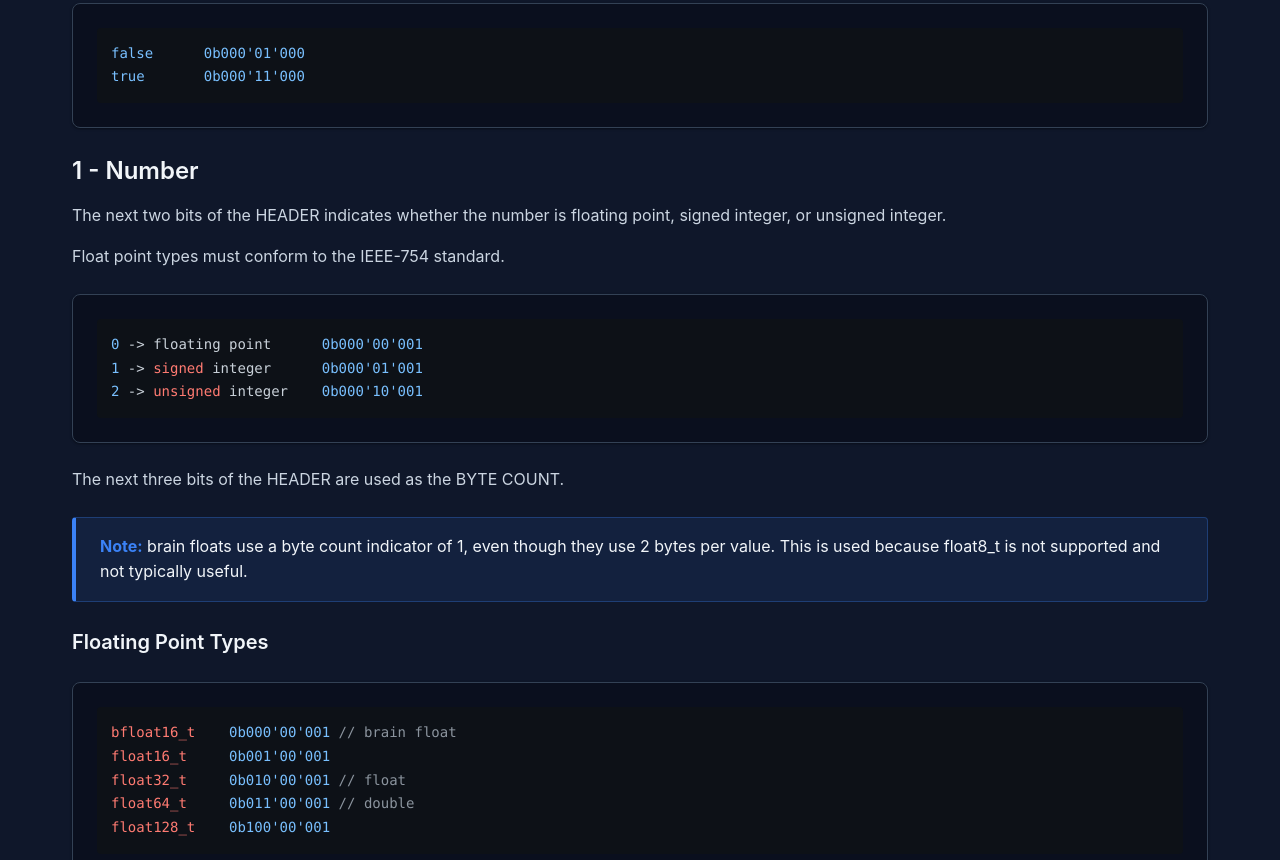
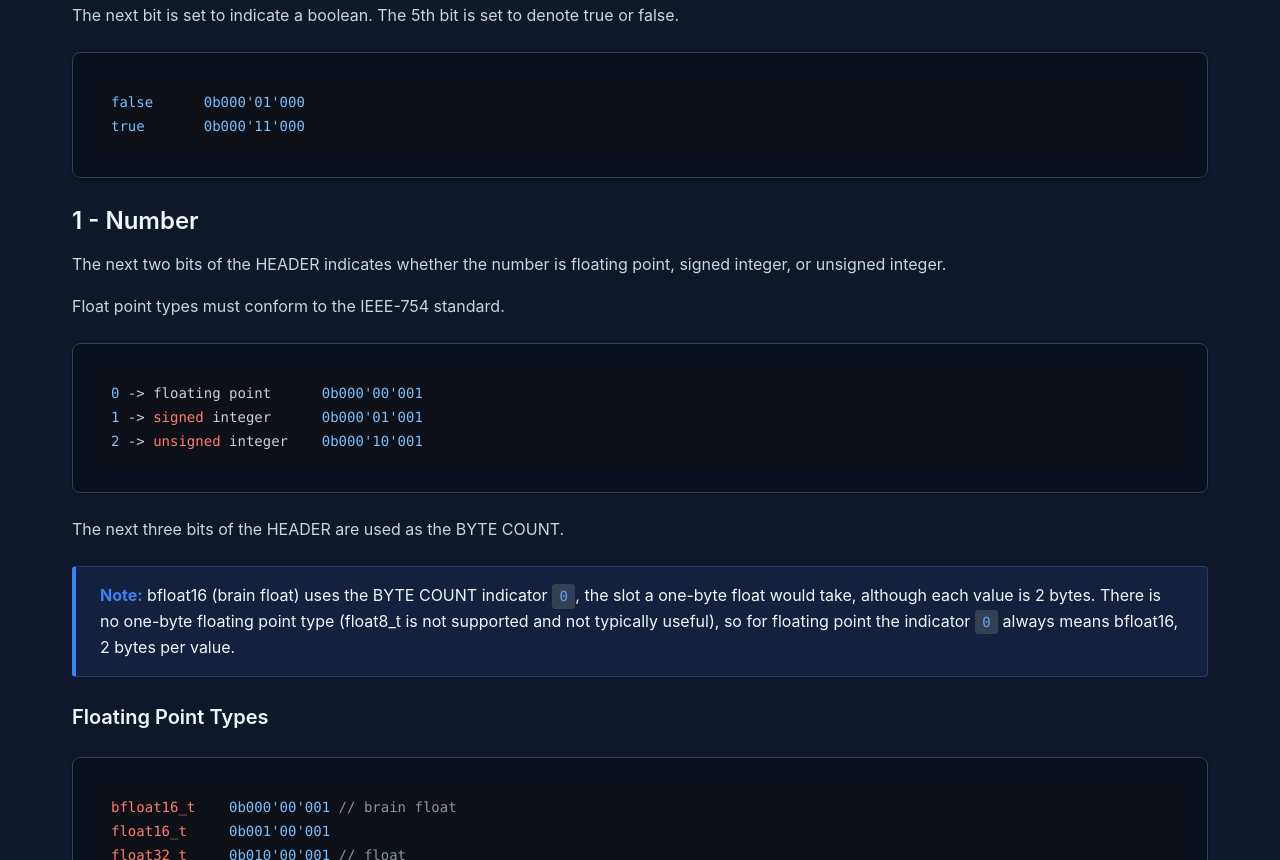
Before and after one commit to beve-org/beve, a plain HTML site: page docs/index.html in a window 1280 px wide. Shown: the part 5263-6123 px from the top of the page. Drawn offline with nearby package versions, Linux system fonts and the light colour scheme.

Commit message:
Fix bfloat16 BYTE COUNT note: indicator 0, 2 bytes

```diff
--- a/docs/index.html
+++ b/docs/index.html
@@ -260,6 +260,7 @@
 6      64
 7      128
 ...</code></pre>
+            <p>Floating point is the one exception: its indicator <code>0</code> is bfloat16, which is 2 bytes.</p>
 
             <h3>Header</h3>
             <p>Every <code>VALUE</code> begins with a byte header. Any unspecified bits must be set to zero.</p>
@@ -302,7 +303,7 @@ true       0b000'11'000</code></pre>
 
             <p>The next three bits of the HEADER are used as the BYTE COUNT.</p>
             <div class="note">
-                <p><strong>Note:</strong> brain floats use a byte count indicator of 1, even though they use 2 bytes per value. This is used because float8_t is not supported and not typically useful.</p>
+                <p><strong>Note:</strong> bfloat16 (brain float) uses the BYTE COUNT indicator <code>0</code>, the slot a one-byte float would take, although each value is 2 bytes. There is no one-byte floating point type (float8_t is not supported and not typically useful), so for floating point the indicator <code>0</code> always means bfloat16, 2 bytes per value.</p>
             </div>
 
             <h5>Floating Point Types</h5>
```
Also changed, not shown: README.md.
